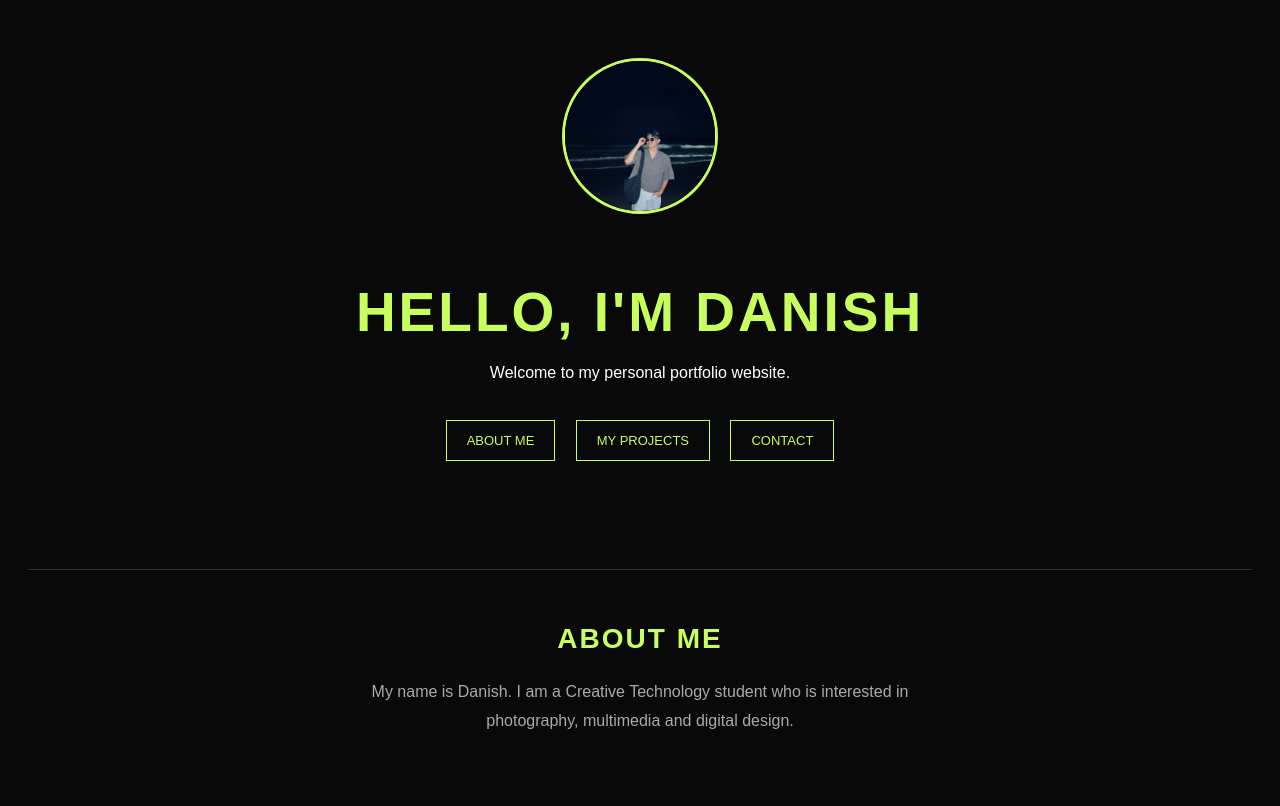
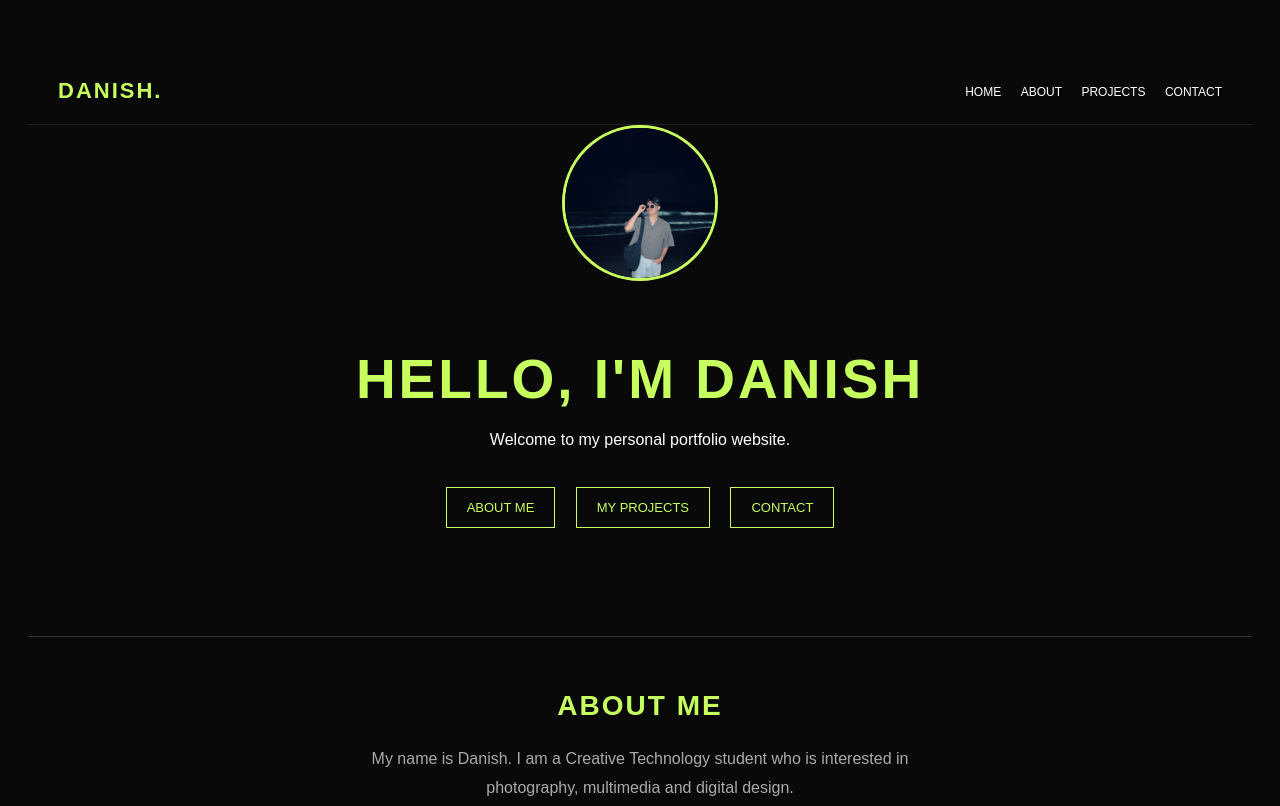
Before and after one commit to c26a4264-hub/MUHAMMAD-DANISH-BIN-DAIRUL-NEEZAM, a plain HTML site: page index.html in a window 1280 px wide. Shown: the top 806 px of the page. Drawn offline with Linux system fonts and the light colour scheme.

Commit message:
Update index.html

```diff
--- a/index.html
+++ b/index.html
@@ -111,11 +111,46 @@ section p {
     border: 3px solid #c7ff5e;
     margin-bottom: 25px;
 }
+    .navbar {
+    display: flex;
+    justify-content: space-between;
+    align-items: center;
+    padding: 20px 30px;
+    border-bottom: 1px solid #222;
+}
+
+.logo {
+    color: #c7ff5e;
+    font-size: 22px;
+    font-weight: bold;
+    letter-spacing: 2px;
+}
+
+.nav-links a {
+    color: white;
+    text-decoration: none;
+    font-size: 12px;
+    margin-left: 15px;
+}
+
+.nav-links a:hover {
+    color: #c7ff5e;
+}
 </style>
 
 </head>
 
 <body>
+    <nav class="navbar">
+    <div class="logo">DANISH.</div>
+
+    <div class="nav-links">
+        <a href="#">HOME</a>
+        <a href="#about">ABOUT</a>
+        <a href="#projects">PROJECTS</a>
+        <a href="#contact">CONTACT</a>
+    </div>
+</nav>
 <img src="IMG_5577.jpeg" alt="Danish Profile" class="profile-img">
     <h1>HELLO, I'M DANISH</h1>
     <p>Welcome to my personal portfolio website.</p>
```
